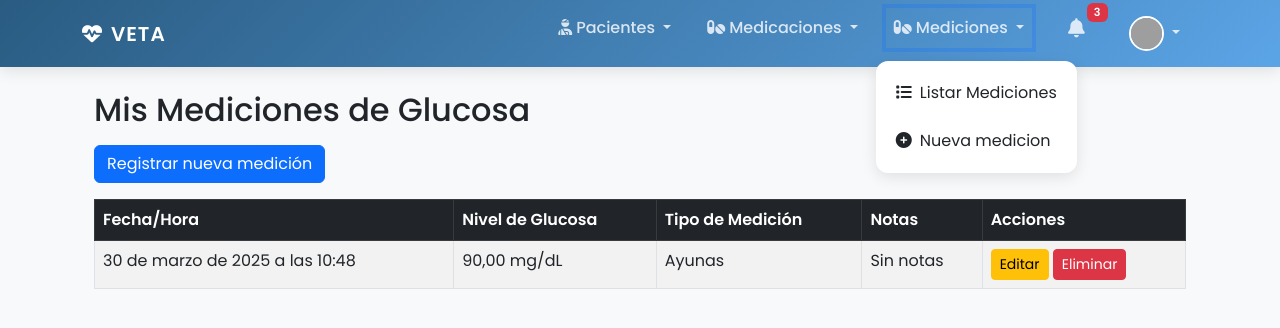
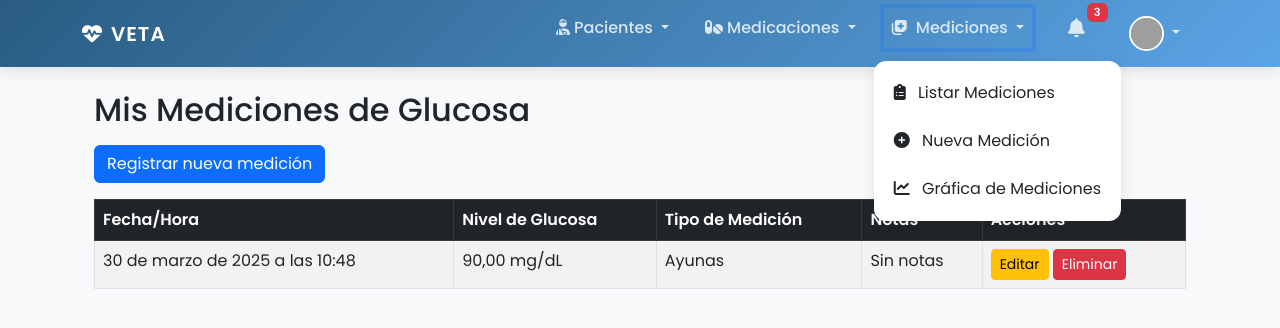
Before and after one commit to SantiagoEchavarria/Veta, a Django app: page /mediciones/listar in a window 1280 px wide, after a click on "Mediciones". Shown: the top 328 px of the page. Run offline with Django 5.2, Linux system fonts and the light colour scheme; a user stored in the database is signed in; data comes from the database, SQL or seed files in the repository; both versions use the stored data as it was after the commit; grey boxes are pictures that could not be loaded.

Commit message:
Mediciones Graficas

```diff
--- a/mediciones/views.py
+++ b/mediciones/views.py
@@ -1,3 +1,5 @@
+import json
+from django.utils.timezone import localtime, is_aware, make_aware
 from django.shortcuts import get_object_or_404, render, redirect
 from django.contrib.auth.decorators import login_required
 from .models import MedicionGlucosa
@@ -44,3 +46,24 @@ def eliminar_medicion(request, medicion_id):
         medicion.delete()
 
     return redirect('lista_mediciones')
+
+@login_required
+def grafica_mediciones(request):
+    mediciones = MedicionGlucosa.objects.filter(paciente=request.user).order_by('fecha_hora')
+
+    # Categorías de medición
+    categorias = ["Ayunas", "Postprandial", "Antes de dormir"]
+
+    # Diccionario para organizar las mediciones por tipo
+    data = {categoria: {"fechas": [], "niveles": []} for categoria in categorias}
+
+    for m in mediciones:
+        tipo = m.tipo_medicion  # Asumiendo que tipo_medicion es un string con estos valores
+        if tipo in data:  # Evita errores en caso de valores inesperados
+            fecha = (localtime(m.fecha_hora) if is_aware(m.fecha_hora) else localtime(make_aware(m.fecha_hora))).strftime("%Y-%m-%d %H:%M")
+            data[tipo]["fechas"].append(fecha)
+            data[tipo]["niveles"].append(float(m.nivel_glucosa))  # Convertimos Decimal a float
+
+    return render(request, 'mediciones/grafica_mediciones.html', {
+        'data_json': json.dumps(data)
+    })
--- a/usuarios/templates/usuarios/base.html
+++ b/usuarios/templates/usuarios/base.html
@@ -132,15 +132,24 @@
 
                         <li class="nav-item dropdown">
                             <a class="nav-link dropdown-toggle" href="#" role="button" data-bs-toggle="dropdown">
-                                <i class="fas fa-pills me-1"></i>Mediciones
+                                <i class="fas fa-notes-medical me-1"></i> Mediciones
                             </a>
                             <ul class="dropdown-menu">
-                                <li><a class="dropdown-item" href="{% url 'lista_mediciones' %}">
-                                    <i class="fas fa-list me-2"></i>Listar Mediciones
-                                </a></li>
-                                <li><a class="dropdown-item" href="{% url 'registrar_medicion' %}">
-                                    <i class="fas fa-plus-circle me-2"></i>Nueva medicion
-                                </a></li>
+                                <li>
+                                    <a class="dropdown-item" href="{% url 'lista_mediciones' %}">
+                                        <i class="fas fa-clipboard-list me-2"></i> Listar Mediciones
+                                    </a>
+                                </li>
+                                <li>
+                                    <a class="dropdown-item" href="{% url 'registrar_medicion' %}">
+                                        <i class="fas fa-plus-circle me-2"></i> Nueva Medición
+                                    </a>
+                                </li>
+                                <li>
+                                    <a class="dropdown-item" href="{% url 'grafica_mediciones' %}">
+                                        <i class="fas fa-chart-line me-2"></i> Gráfica de Mediciones
+                                    </a>
+                                </li>
                             </ul>
                         </li>
 
--- a/veta/urls.py
+++ b/veta/urls.py
@@ -38,5 +38,5 @@ urlpatterns = [
     path('mediciones/registrar', views_mediciones.registrar_medicion, name='registrar_medicion'),
     path('mediciones/editar/<int:medicion_id>/', views_mediciones.editar_medicion, name='editar_medicion'),
     path('mediciones/eliminar/<int:medicion_id>/', views_mediciones.eliminar_medicion, name='eliminar_medicion'),
-
+    path('mediciones/grafica/', views_mediciones.grafica_mediciones, name='grafica_mediciones'),
     ]
```
Also changed, not shown: mediciones/templates/mediciones/grafica_mediciones.html (added, +44 -0 lines), db.sqlite3.
